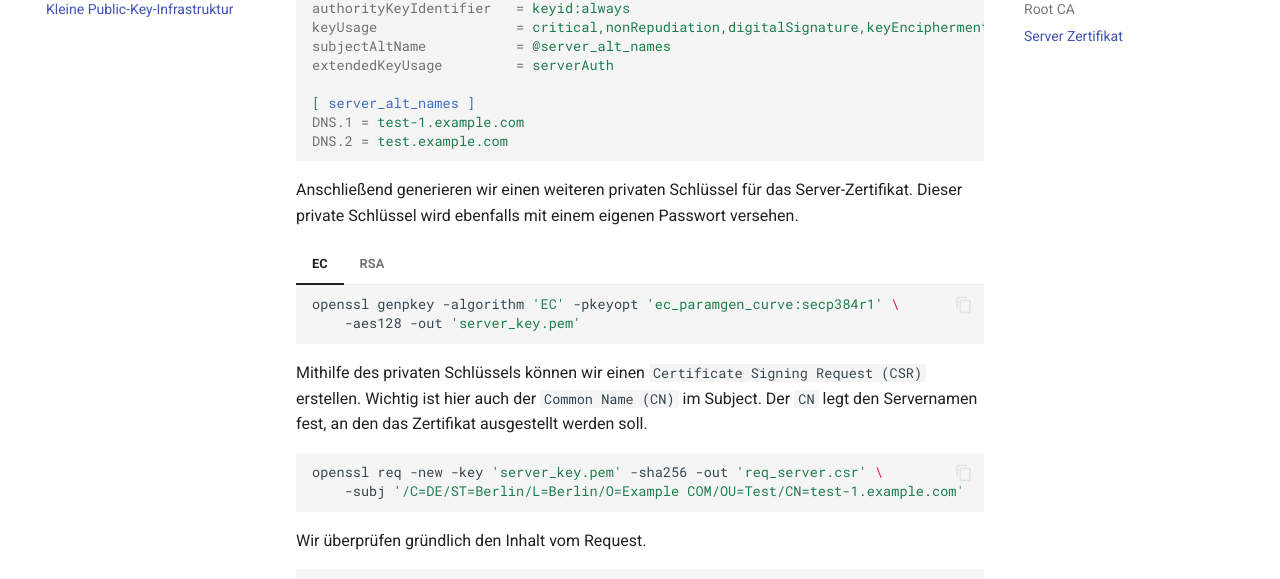
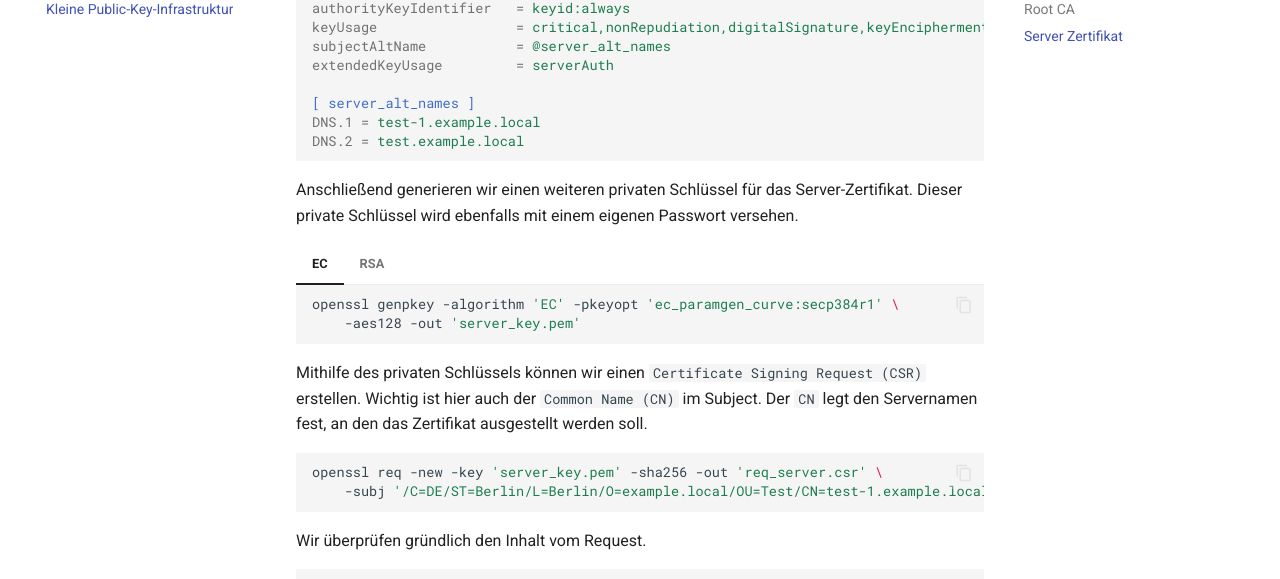
Before and after one commit to andrekloster/andrekloster-docs, an MkDocs documentation site: the page built from docs/pki/mini_pki.md, in a window 1280 px wide and 900 px high, scrolled down 2031 px. Shown: the part 147-726 px from the top of the window. Built offline with MkDocs 1.6.1 and Material for MkDocs 9.7.7, drawn with Linux system fonts in a browser that asks for light colours; comment, search, counter and statistics services are not loaded; some of the changed text lies outside the part shown.

Commit message:
Fix Typos

````diff
--- a/docs/pki/mini_pki.md
+++ b/docs/pki/mini_pki.md
@@ -51,7 +51,7 @@ Wichtig ist hier der `Common Name (CN)` im Subject. Der `CN` legt den Namen der
 ```shell
 # Subject anpassen !
 openssl req -new -key 'root_ca_key.pem' -sha256 -out 'req_ca.csr' \
-   -subj "/C=DE/ST=Berlin/L=Berlin/O=Sciurus LAN/OU=Test/CN=Mini Root CA G1"
+   -subj "/C=DE/ST=Berlin/L=Berlin/O=Domain Local/OU=Test/CN=Mini Root CA G1"
 ```
 
 Wir überprüfen gründlich den Inhalt vom Request.
@@ -113,8 +113,8 @@ subjectAltName           = @server_alt_names
 extendedKeyUsage         = serverAuth
 
 [ server_alt_names ]
-DNS.1 = test-1.example.com
-DNS.2 = test.example.com
+DNS.1 = test-1.example.local
+DNS.2 = test.example.local
 ```
 
 Anschließend generieren wir einen weiteren privaten Schlüssel für das Server-Zertifikat.
@@ -138,7 +138,7 @@ an den das Zertifikat ausgestellt werden soll.
 
 ```shell
 openssl req -new -key 'server_key.pem' -sha256 -out 'req_server.csr' \
-    -subj '/C=DE/ST=Berlin/L=Berlin/O=Example COM/OU=Test/CN=test-1.example.com'
+    -subj '/C=DE/ST=Berlin/L=Berlin/O=example.local/OU=Test/CN=test-1.example.local'
 ```
 
 Wir überprüfen gründlich den Inhalt vom Request.
````
Also changed, not shown: docs/server/cluster.md (+12 -11 lines).
